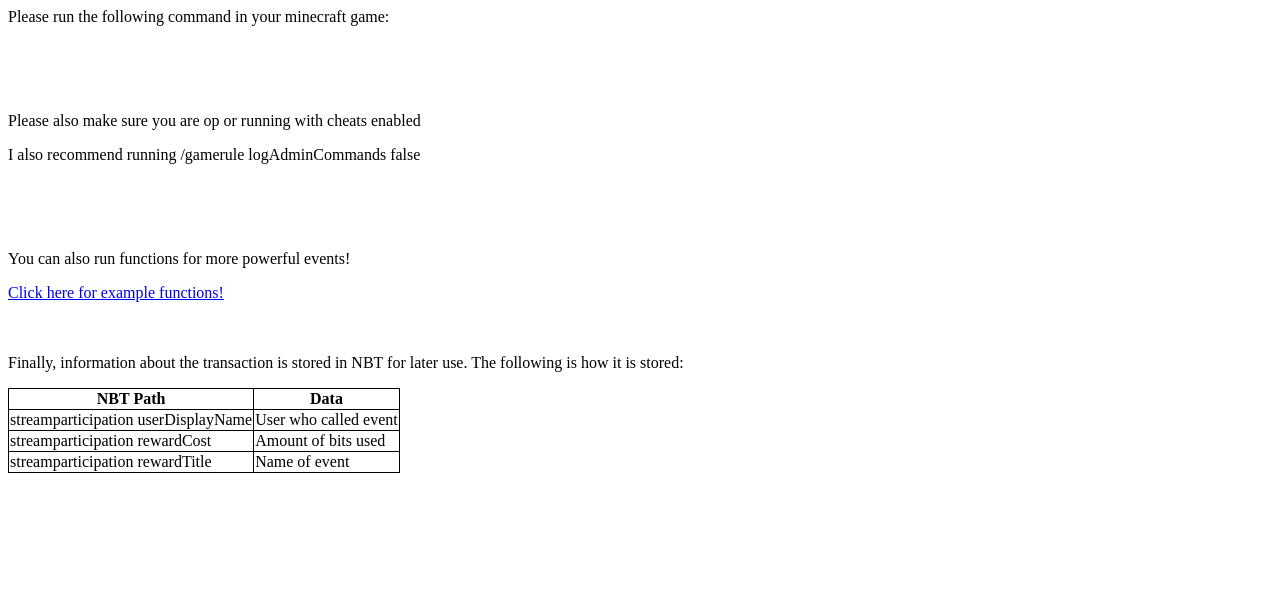
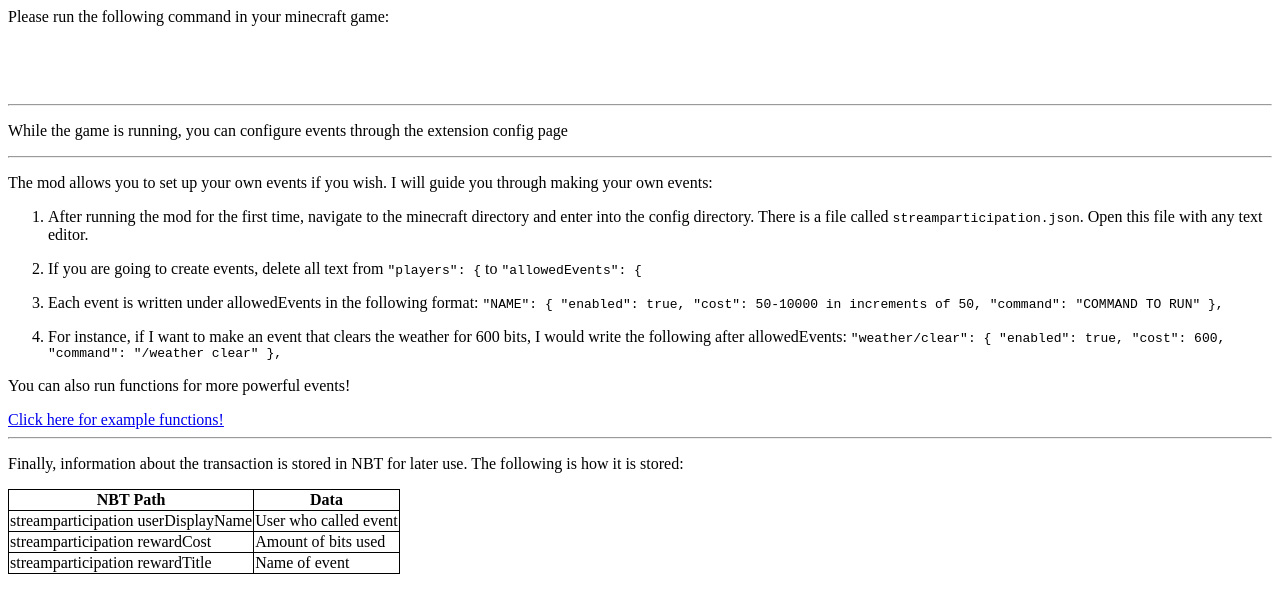
Before and after one commit to gehrigwilcox/StreamParticipationOAuthPage, a plain HTML site: page index.html in a window 1280 px wide. Drawn offline with Linux system fonts and the light colour scheme.

Commit message:
Added instructions to help explain configuring

```diff
--- a/index.html
+++ b/index.html
@@ -16,14 +16,41 @@
   <p id='command'></p>
 
   <br><br><br>
-  <p>Please also make sure you are op or running with cheats enabled</p>
-  <p>I also recommend running /gamerule logAdminCommands false</p>
+  <hr>
+  <section id="users">
+      <p>While the game is running, you can configure events through the
+        extension config page</p>
+  </section>
+  <hr>
+  <section id="customization">
 
-  <br><br><br>
+    <p>The mod allows you to set up your own events if you wish. I will guide
+      you through making your own events: </p>
+      <ol>
+    <li><p>After running the mod for the first time, navigate to the minecraft
+      directory and enter into the config directory. There is a file called
+    <code>streamparticipation.json</code>. Open this file with any text editor.</p></li>
+    <li><p>If you are going to create events, delete all text from
+      <code>"players": {</code> to <code>"allowedEvents": {</code></p></li>
+    <li><p>Each event is written under allowedEvents in the following format:
+      <code> "NAME": {
+        "enabled": true,
+        "cost": 50-10000 in increments of 50,
+        "command": "COMMAND TO RUN"
+      },</code></p></li>
+      <li><p>For instance, if I want to make an event that clears the weather for
+        600 bits, I would write the following after allowedEvents:
+        <code>"weather/clear": {
+          "enabled": true,
+          "cost": 600,
+          "command": "/weather clear"
+        },</code></p></li>
+      </ol>
     <p>You can also run functions for more powerful events!</p>
     <a href="https://github.com/lougehrig10/StreamParticipationExampleFunctions">Click here for example functions!</a>
-
-  <br><br><br>
+  </section>
+  <hr>
+  <section id="nbtLayout">
     <p>Finally, information about the transaction is stored in NBT for later use. The following is how it is stored:</p>
     <table>
       <tr>
@@ -41,6 +68,9 @@
         <td>Name of event</td>
       </tr>
     </table>
+  </section>
+
+  <br><br><br>
 </body>
 
 </html>
```
Lines whose indentation alone changed are shown as unchanged.
